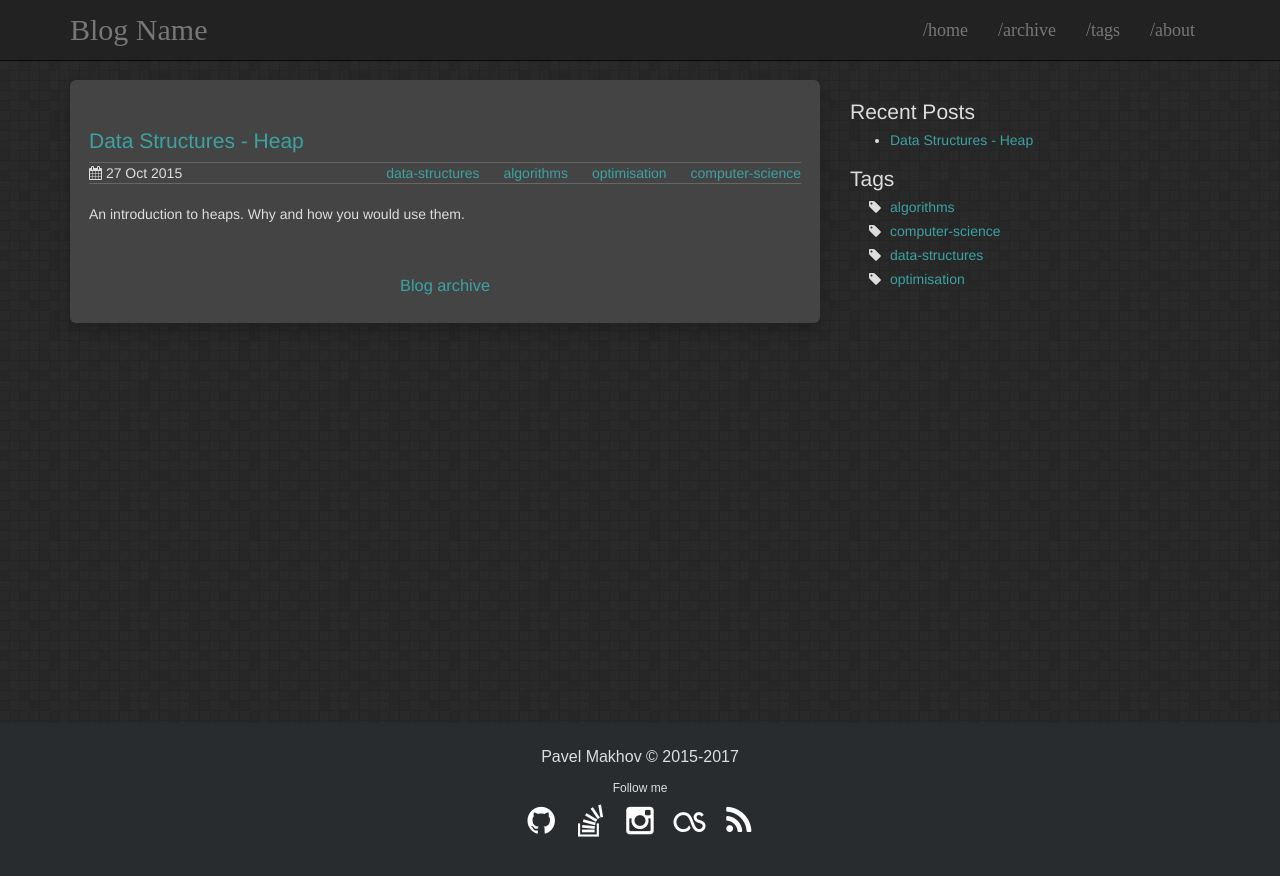
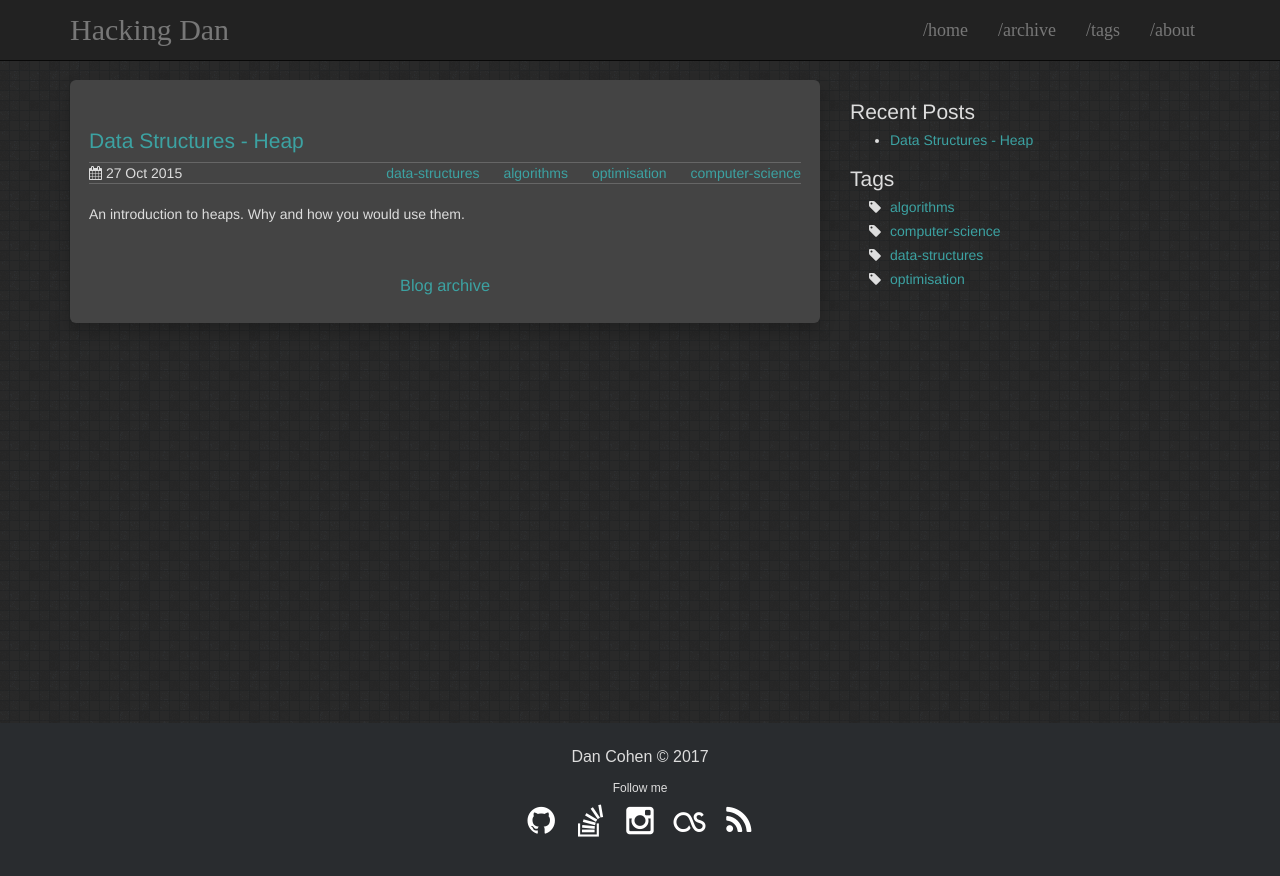
Before and after one commit to cohen990/cohen990.github.io, a Jekyll site: the page built from index.html, in a window 1280 px wide. Shown: the top 876 px of the page. Built offline with Jekyll 4.4.1, drawn with Linux system fonts in a browser that asks for light colours.

Commit message:
update footer and social config

```diff
--- a/_config.yml
+++ b/_config.yml
@@ -1,14 +1,12 @@
 # Jekyll configuration
 
-name: Blog Name
+name: Hacking Dan
 description: Software Developer
 
 # Url is currently only used only for the RSS feed in feed.xml
-url: http://streetturtle.github.io
-#url: http://localhost:4000
+url: http://blog.hackingdan.com
 
 # For a project page here should be a project name. Otherwise (for user's/organization's page leave it empty)
-baseurl: '/jekyll-clean-dark'
 
 share:
   facebook: true
@@ -19,8 +17,8 @@ share:
   email: true
 
 social:
-  github: streetturtle
-  stackoverflow: ''
+  github: cohen990
+  stackoverflow: 'cohen990'
   linkedin:
   instagram: ''
   lastfm: ''
--- a/_includes/footer.html
+++ b/_includes/footer.html
@@ -1,7 +1,7 @@
     <footer class="footer-distributed">
       <div class="container">
         <div class="footer">
-          <p>Pavel Makhov &copy; 2015-2017</p>
+          <p>Dan Cohen &copy; 2017</p>
           {% include social.html %}
         </div>
       </div>
```
